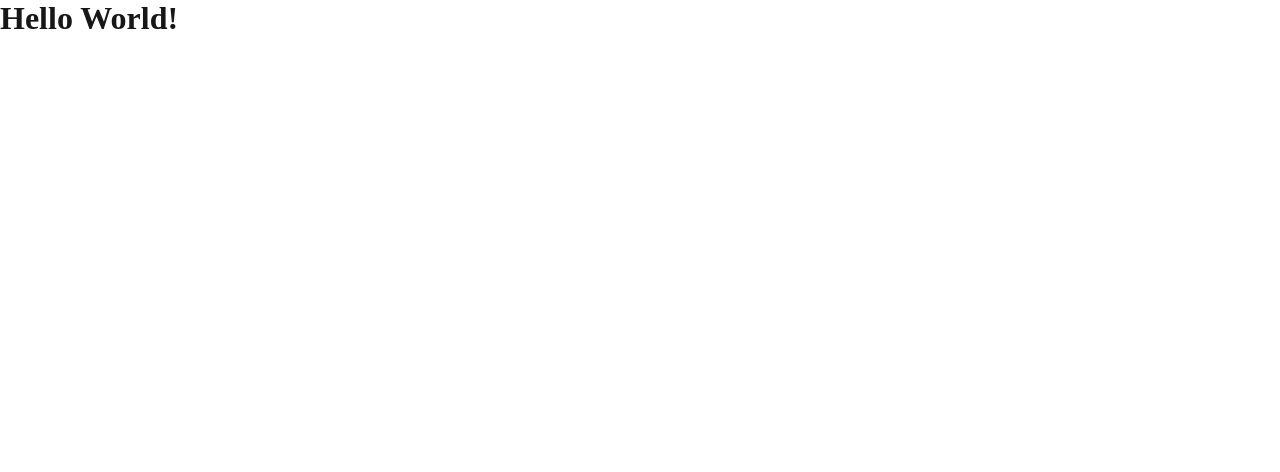
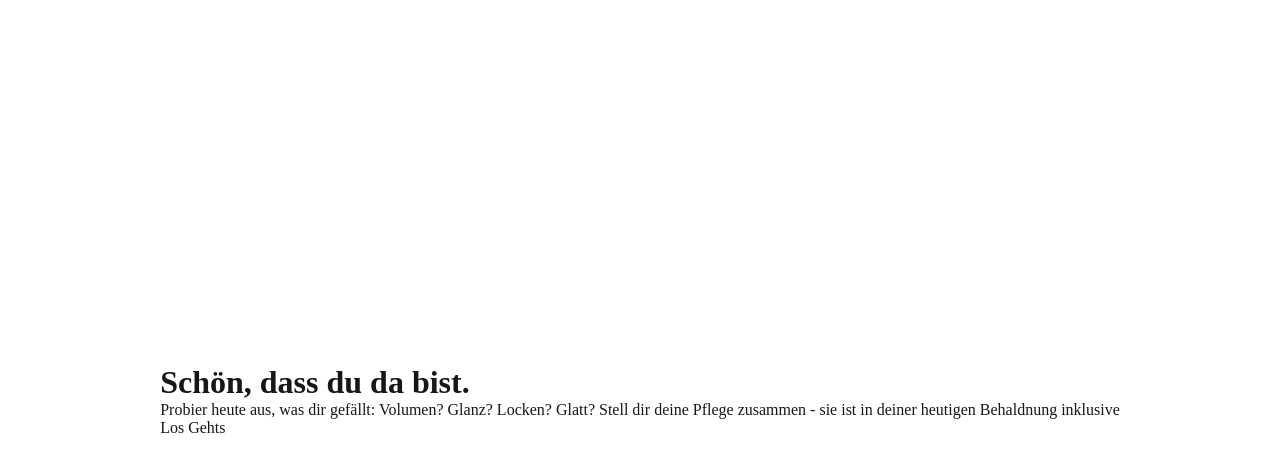
Before and after one commit to Siiiimon/friseur-beratung-front, a Next.js app: page / in a window 1280 px wide. Shown: the top 472 px of the page. Built offline with nearby package versions, Linux system fonts and the light colour scheme.

Commit message:
feat: add content and layout styling

```diff
--- a/src/app/globals.css
+++ b/src/app/globals.css
@@ -15,6 +15,14 @@ body {
   background: var(--background);
   -webkit-font-smoothing: antialiased;
   -moz-osx-font-smoothing: grayscale;
+
+  display: flex;
+  flex-direction: column;
+  justify-content: center;
+  align-items: center;
+
+  height: 100vh;
+  width: 100vw;
 }
 
 * {
--- /dev/null
+++ b/src/app/page.module.css
@@ -0,0 +1,4 @@
+.content {
+  display: flex;
+  flex-direction: column;
+}
--- a/src/app/page.tsx
+++ b/src/app/page.tsx
@@ -1,9 +1,16 @@
+import "./globals.css";
+import styles from "./page.module.css";
+
 export default function Home() {
   return (
-    <div>
-      <main>
-        <h1>Hello World!</h1>
-      </main>
-    </div>
+    <main className={styles.content}>
+      <h1>Schön, dass du da bist.</h1>
+      <p>
+        Probier heute aus, was dir gefällt: Volumen? Glanz? Locken? Glatt? Stell
+        dir deine Pflege zusammen - sie ist in deiner heutigen Behaldnung
+        inklusive
+      </p>
+      <a>Los Gehts</a>
+    </main>
   );
 }
```
